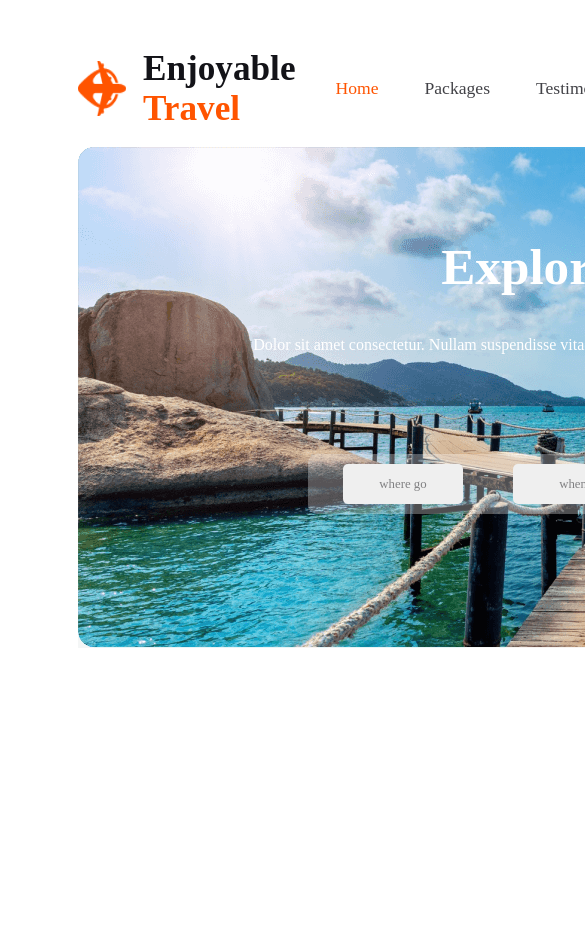
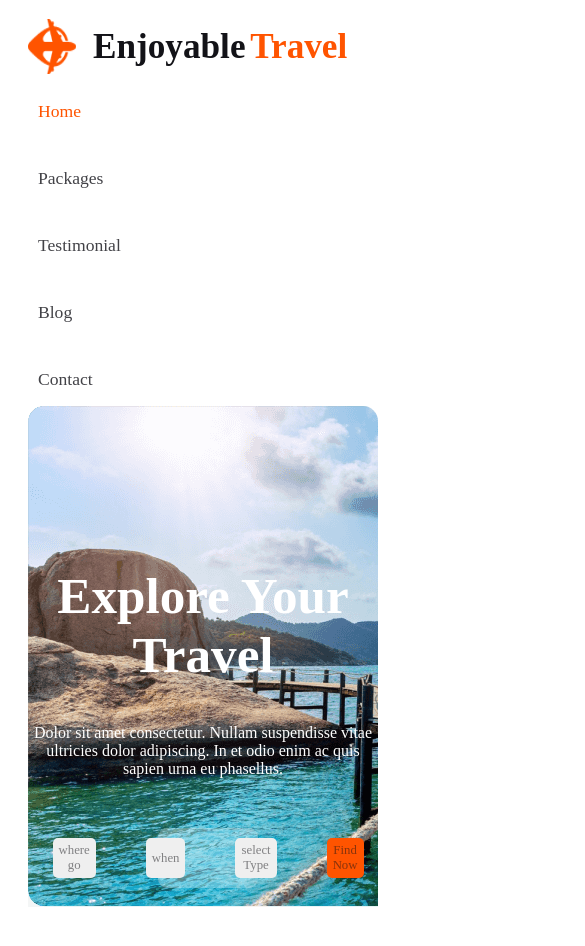
Before and after one commit to sudiptodas153/Enjoyable-Travel, a plain HTML site: page index.html in a window 390 px wide. Shown: the top 946 px of the page, 585 px wide, since content can reach past the window. Before the commit the page ends 844 px from the top, so only its background shows below. Drawn offline with Linux system fonts and the light colour scheme.

Commit message:
responsive the first section

```diff
--- a/style/add.css
+++ b/style/add.css
@@ -134,3 +134,37 @@ nav li a {
     color: #FFF;
     background-color: #FF5400;
 }
+
+@media screen and (max-width: 600px) {
+  header{
+    max-width: 360px;
+    margin: 0 20px;
+  }
+    .title{
+        width: 350px;
+        height: 1000px;
+        text-align: center;
+        padding-top: 100px;
+
+   }
+   nav{
+    display: grid;
+    grid-template-columns: 1, 1fr;
+   }
+
+   nav ul{
+    display: grid;
+    grid-template-columns: 2, 1fr;
+    position: relative;
+    right: 30px;
+
+   }
+   .btn{
+    height: 60px;
+    width: 100px;
+    position: relative;
+    right: 100px;
+    bottom: 100px;
+   }
+
+}
```
